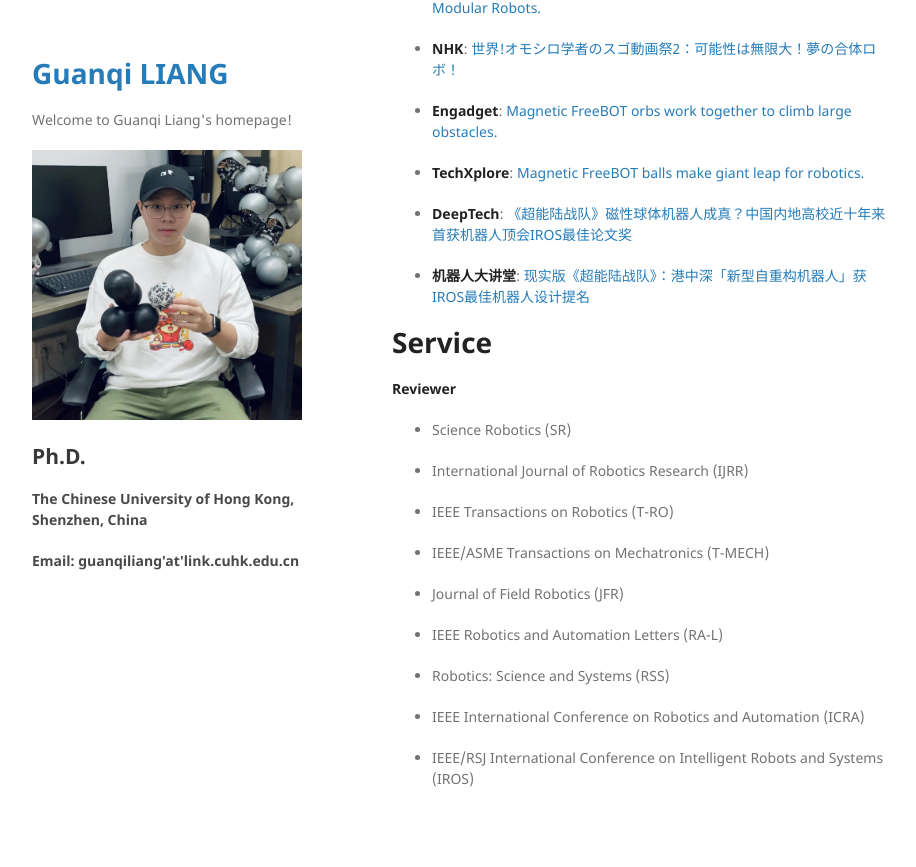
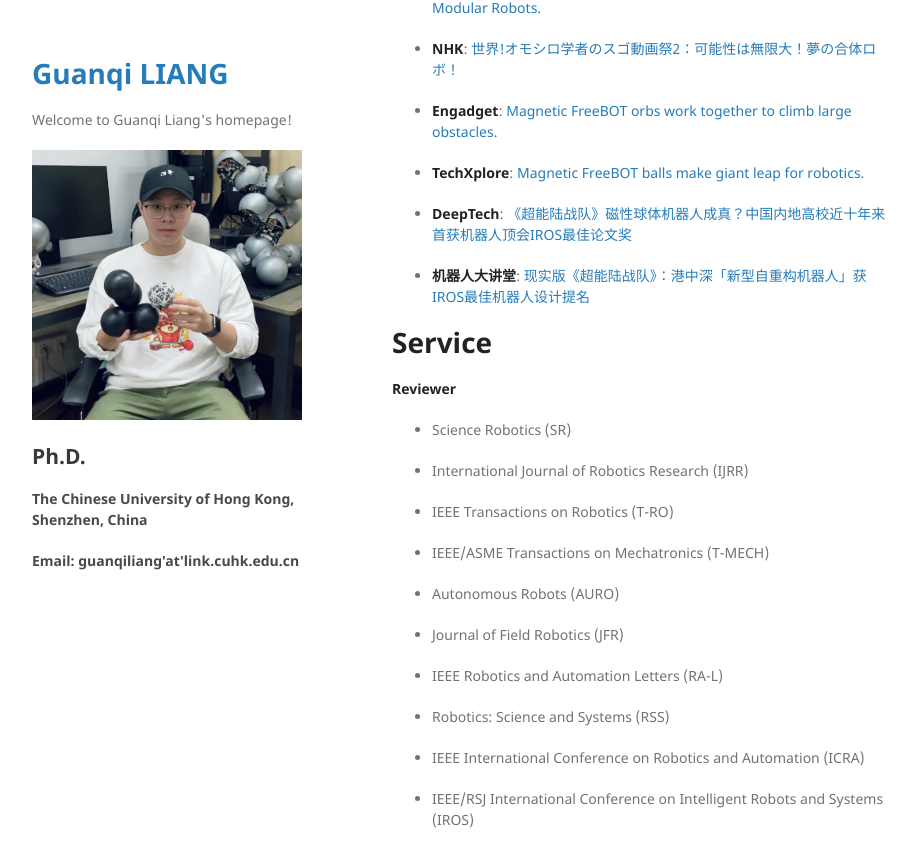
Before and after one commit to guanqiliang/guanqiliang.github.com, a Jekyll site: the page built from index.md, in a window 1280 px wide and 900 px high, scrolled down 2573 px. Shown: the top 867 px of the window, without its empty margins (178-1094 px from the left). Built offline with Jekyll 4.4.1, drawn with Linux system fonts in a browser that asks for light colours; our own code applies the rules of GitHub Pages for plain Markdown files.

Commit message:
Update index.md

```diff
--- a/index.md
+++ b/index.md
@@ -95,6 +95,8 @@ Hello, I am a robotics researcher with the research interest in modular robotics
 
 * IEEE/ASME Transactions on Mechatronics (T-MECH)
 
+* Autonomous Robots (AURO)
+
 * Journal of Field Robotics (JFR)
 
 * IEEE Robotics and Automation Letters (RA-L)
```
